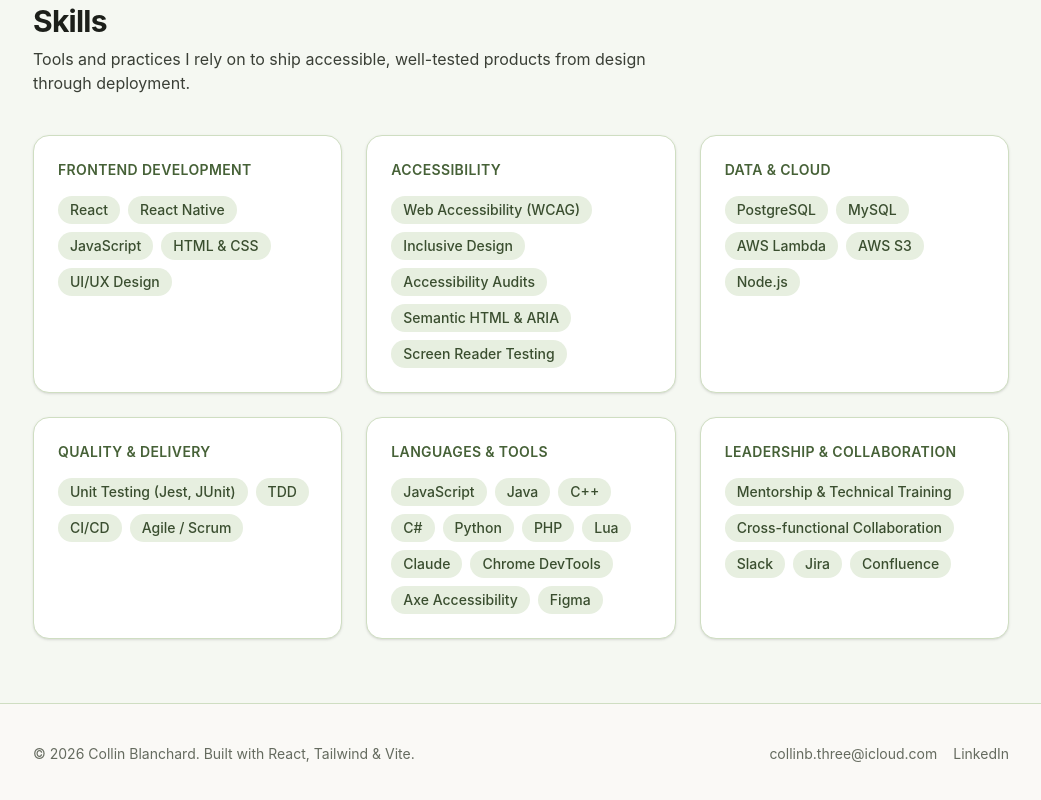
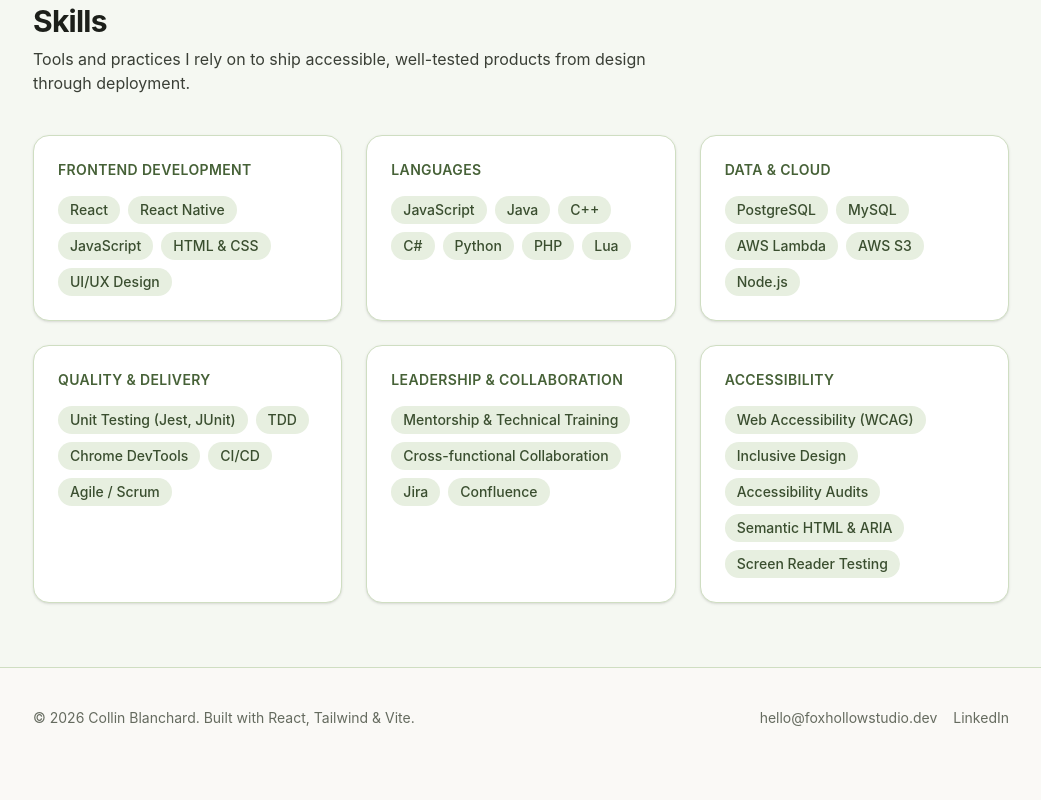
Before and after one commit to collinb3/portfolioSite, a React (Vite) app: page / in a window 1280 px wide. Shown: the part 650-1450 px from the top of the page, without its empty margins (119-1160 px from the left). After the commit the page ends 1418 px from the top, so only its background shows below. Built offline with nearby package versions, Linux system fonts and the light colour scheme.

Commit message:
Update email domain (#9)

```diff
--- a/src/data/resume.js
+++ b/src/data/resume.js
@@ -2,7 +2,7 @@ export const profile = {
   name: 'Collin Blanchard',
   title: 'Senior Frontend Engineer',
   location: 'Colorado Springs, CO',
-  email: 'collinb.three@icloud.com',
+  email: 'hello@foxhollowstudio.dev',
   phone: '(719) 822-4756',
   linkedin: 'https://www.linkedin.com/in/collin-blanchard/',
   blurb:
@@ -16,8 +16,8 @@ export const skillGroups = [
     skills: ['React', 'React Native', 'JavaScript', 'HTML & CSS', 'UI/UX Design'],
   },
   {
-    title: 'Accessibility',
-    skills: ['Web Accessibility (WCAG)', 'Inclusive Design', 'Accessibility Audits', 'Semantic HTML & ARIA', 'Screen Reader Testing'],
+    title: 'Languages',
+    skills: ['JavaScript', 'Java', 'C++', 'C#', 'Python', 'PHP', 'Lua'],
   },
   {
     title: 'Data & Cloud',
@@ -25,15 +25,15 @@ export const skillGroups = [
   },
   {
     title: 'Quality & Delivery',
-    skills: ['Unit Testing (Jest, JUnit)', 'TDD', 'CI/CD', 'Agile / Scrum'],
-  },
-  {
-    title: 'Languages & Tools',
-    skills: ['JavaScript', 'Java', 'C++', 'C#', 'Python', 'PHP', 'Lua', 'Claude', 'Chrome DevTools', 'Axe Accessibility', 'Figma'],
+    skills: ['Unit Testing (Jest, JUnit)', 'TDD', 'Chrome DevTools', 'CI/CD', 'Agile / Scrum'],
   },
   {
     title: 'Leadership & Collaboration',
-    skills: ['Mentorship & Technical Training', 'Cross-functional Collaboration', 'Slack', 'Jira', 'Confluence'],
+    skills: ['Mentorship & Technical Training', 'Cross-functional Collaboration', 'Jira', 'Confluence'],
+  },
+  {
+    title: 'Accessibility',
+    skills: ['Web Accessibility (WCAG)', 'Inclusive Design', 'Accessibility Audits', 'Semantic HTML & ARIA', 'Screen Reader Testing'],
   },
 ]
 
```
